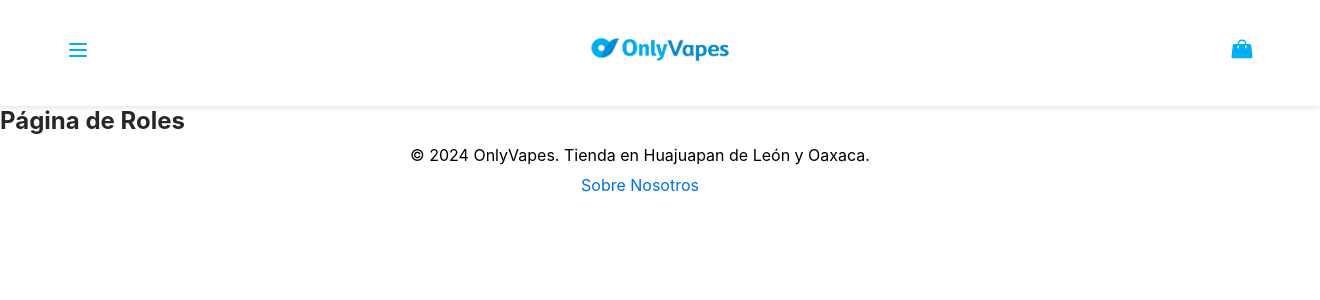
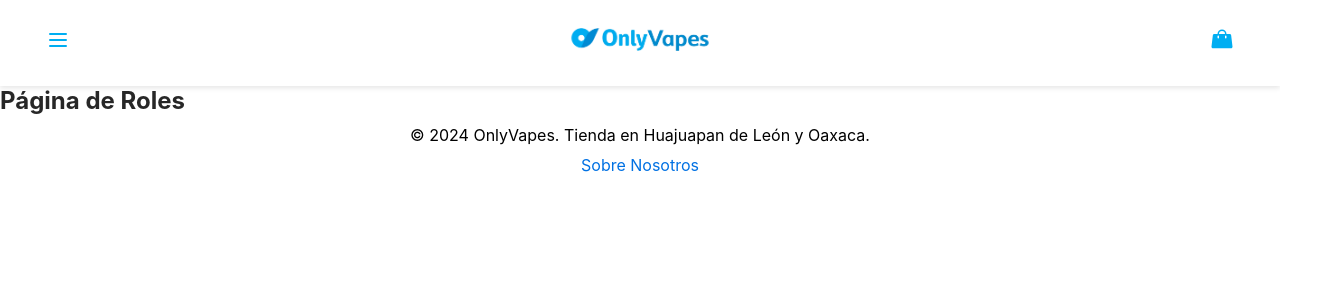
Before and after one commit to acevedoossiel/webStore, a React (Create React App) app in the folder cliente/: page /roles in a window 1280 px wide. Shown: the top 300 px of the page, 1320 px wide, since content can reach past the window. Built offline with nearby package versions, Linux system fonts and the light colour scheme.

Commit message:
chore: updating size canvas (#25)

```diff
--- a/cliente/src/App.jsx
+++ b/cliente/src/App.jsx
@@ -26,7 +26,7 @@ const AppContent = () => {
           });
 
           if (response.ok) {
-            const data = await response.json();
+            //const data = await response.json();
           } else {
             Cookies.remove('authToken');
           }
--- a/cliente/src/components/shared/Navbar.module.css
+++ b/cliente/src/components/shared/Navbar.module.css
@@ -1,11 +1,10 @@
 .navbar {
     background-color: #ffffff;
-    padding: 10px 20px;
     box-shadow: 0 2px 5px rgba(0, 0, 0, 0.1);
     display: flex;
     justify-content: space-between;
     align-items: center;
-    width: 100%;
+    max-width: 100%;
 }
 
 .navbarContainer {
```
